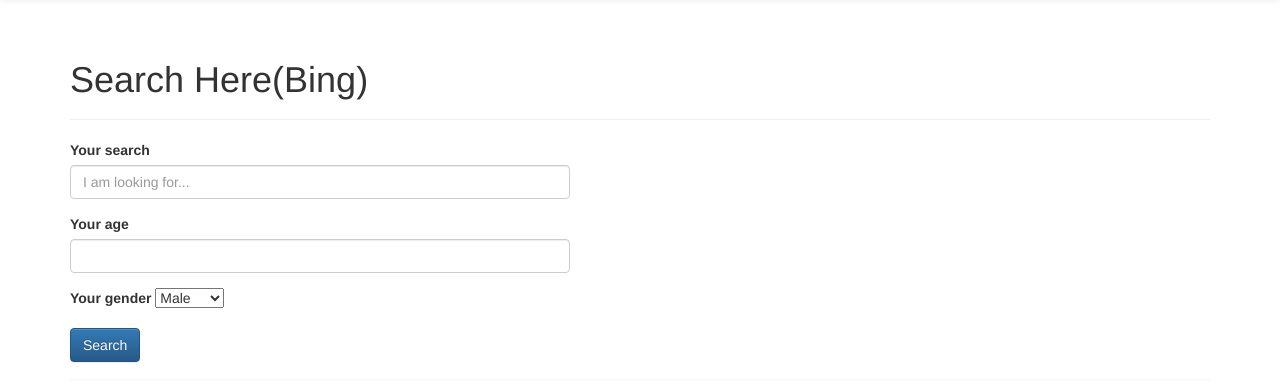
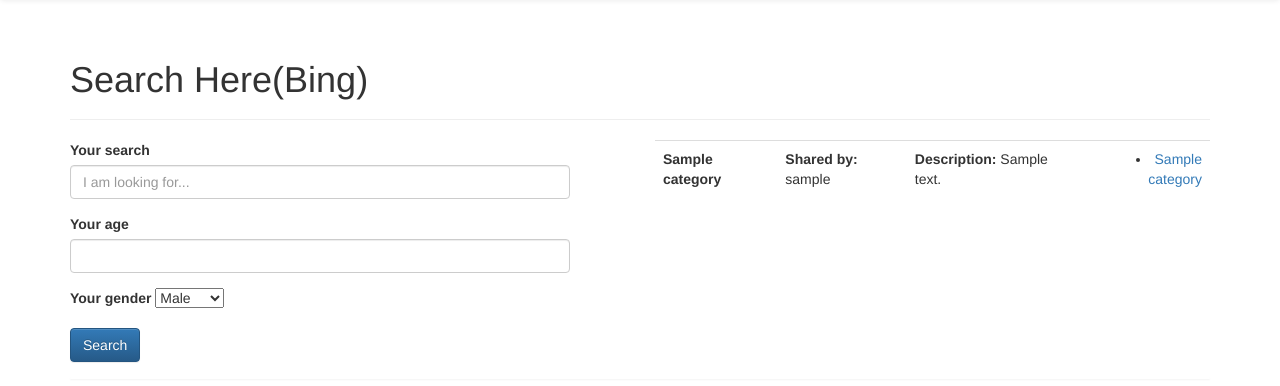
Before and after one commit to vjvasilev95/fhs_project, a Django app: page /fhs/search/ in a window 1280 px wide. Shown: the part 52-438 px from the top of the page. Run offline with Django 3.2, Linux system fonts and the light colour scheme; a user stored in the database is signed in; tables that the repository leaves empty hold one stand-in row (values such as "Sample post"); some libraries are stand-ins or nearby versions.

Commit message:
Added categories to search view

```diff
--- a/fhs/views.py
+++ b/fhs/views.py
@@ -134,6 +134,7 @@ def search(request):
     context_dict = {}
     result_list = []
     categories = Category.objects.filter(user=request.user)
+    public_categories = Category.objects.filter(shared=True)
     query = None
     age = None
     gender = "male"
@@ -157,6 +158,7 @@ def search(request):
     context_dict['results_from_healthgov'] = results_from_healthgov
     context_dict['results_from_medline'] = results_from_medline
     context_dict['categories'] = categories
+    context_dict['public_categories'] = public_categories
 
     return render(request, 'fhs/search.html', context_dict)
 
--- a/templates/fhs/index.html
+++ b/templates/fhs/index.html
@@ -56,7 +56,6 @@
                         {% endfor %}
                 </tbody>
                 </table>
-                </li>
                 {% else %}
                     <strong>There are no categories present.</strong>
                 {% endif %}
--- a/templates/fhs/search.html
+++ b/templates/fhs/search.html
@@ -17,7 +17,7 @@
         </div>
 
         <div class="row">
-            <div class="col-xs-12 col-sm-12 col-md-12">
+            <div class="col-xs-12 col-sm-6 col-md-6">
                 <div class="search-from-wrapper">
                     <form id="user_form" method="post" action="{% url 'search' %}">
                         {% csrf_token %}
@@ -63,8 +63,38 @@
                         </div>
                     </form>
                 </div>
+            </div>
+            <div class="col-xs-12 col-sm-6 col-md-6">
+                {% if public_categories %}
+                <table class="table" valign="baseline">
+                <tbody>
+                        {% for category in public_categories %}
+                            <tr>
+                            <td class="category-info">
+                                <p class="category-name"><strong>{{ category.name }}</strong></p>
+                            </td>
+                            <td>
+                                <span class="recipients-number"><strong>Shared by: </strong>{{ category.user }}</span>
+                            </td>
+                            <td class="category-sharer" valign="bottom" align="left">
+                                <p class="cat-descr"><strong>Description: </strong>{{ category.description }}</p>
+                            </td>
+                            <td class="text-right" valign="bottom">
+                                <li><a href="/fhs/category/{{ category.slug }}">{{ category.name }}</a></li>
+                            </td>
+                            </tr>
+                        {% endfor %}
+                </tbody>
+                </table>
+                {% else %}
+                    <strong>There are no categories present.</strong>
+                {% endif %}
 
+            </div>
+        </div>
 
+        <div class="row">
+            <div class="col-xs-12 col-sm-12 col-md-12">
                 <div class="panel">
                     {% if results_from_bing or results_from_healthgov or results_from_medline %}
 
```
Also changed, not shown: fhs/save_page_helper.py (+8 -16 lines), fhs/migrations/0002_auto_20160317_1328.py (added).
